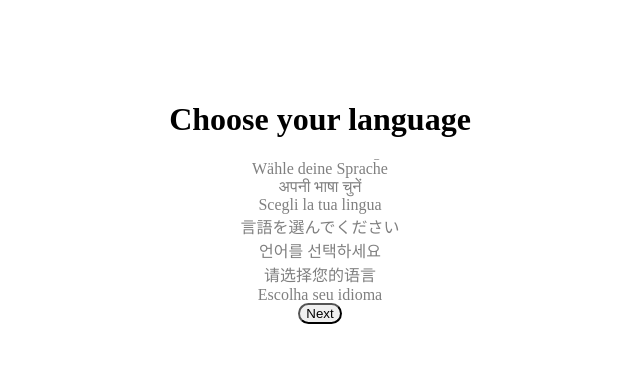
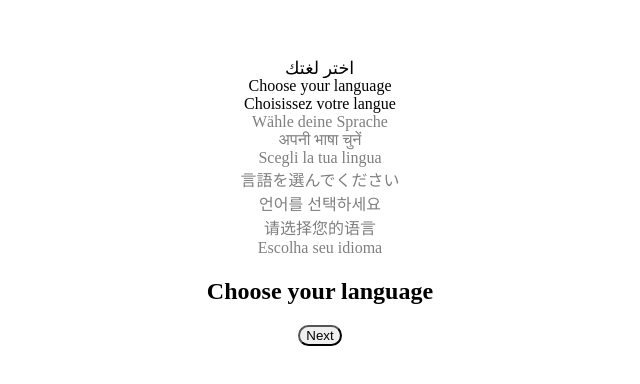
Before and after one commit to chri7im/qr-gospel, a Next.js app: page / in a window 1280 px wide. Shown: the part 206-590 px from the top of the page, without its empty margins (320-960 px from the left). Built offline with nearby package versions, Linux system fonts and the light colour scheme.

Commit message:
Implement iOS-style language picker with translated prompts, fix scrolling and over-scroll issues

```diff
--- a/app/page.tsx
+++ b/app/page.tsx
@@ -2,7 +2,9 @@
 
 import { useState, useEffect, useRef } from 'react';
 import Link from 'next/link';
-import { motion, useMotionValue, useTransform } from 'framer-motion';
+import {
+  motion, useMotionValue, useTransform, useSpring,
+} from 'framer-motion';
 import { Language, t } from './lib/translations.ts';
 
 export default function Home() {
@@ -26,12 +28,13 @@ export default function Home() {
 
   // Motion value for scroll position
   const y = useMotionValue(0);
-  const itemHeight = 48; // Height of each language item in pixels
-  const visibleItems = 3; // Number of visible items in the wheel
+  const springY = useSpring(y, { stiffness: 300, damping: 30 }); // Smooth scrolling
+  const itemHeight = 40; // Height of each language item in pixels
+  const visibleItems = 5; // Number of visible items in the wheel
   const totalHeight = languages.length * itemHeight;
 
   // Transform scroll position to select the closest language
-  const selectedIndex = useTransform(y, (value) => {
+  const selectedIndex = useTransform(springY, (value) => {
     const index = Math.round(-value / itemHeight);
     return Math.max(0, Math.min(languages.length - 1, index));
   });
@@ -45,10 +48,26 @@ export default function Home() {
     return () => unsubscribe();
   }, [selectedIndex, languages]);
 
-  // Debugging: Log rendering
+  // Handle wheel scrolling for desktop
   useEffect(() => {
-    console.log('Home component rendered, selectedLanguage:', selectedLanguage);
-  }, [selectedLanguage]);
+    const handleWheel = (e: WheelEvent) => {
+      e.preventDefault();
+      const delta = e.deltaY * 0.5; // Adjust scroll sensitivity
+      const newY = Math.min(0, Math.max(-totalHeight + itemHeight * visibleItems, y.get() - delta));
+      y.set(newY);
+    };
+
+    const wheelElement = wheelRef.current;
+    if (wheelElement) {
+      wheelElement.addEventListener('wheel', handleWheel, { passive: false });
+    }
+
+    return () => {
+      if (wheelElement) {
+        wheelElement.removeEventListener('wheel', handleWheel);
+      }
+    };
+  }, [y]);
 
   // Snap to nearest item on drag end
   const handleDragEnd = () => {
@@ -58,17 +77,26 @@ export default function Home() {
     y.set(snapY);
   };
 
+  // Debugging: Log rendering
+  useEffect(() => {
+    console.log('Home component rendered, selectedLanguage:', selectedLanguage);
+  }, [selectedLanguage]);
+
   return (
-    <div className="w-full h-screen flex flex-col items-center justify-center p-4">
-      <h1 className="text-2xl font-bold mb-6">{t('chooseLanguagePrompt', selectedLanguage)}</h1>
+    <div className="w-full h-screen flex flex-col items-center justify-center p-4 bg-gray-100">
       <div
-        className="relative w-80 h-[144px] overflow-hidden flex items-center justify-center bg-gray-200 rounded-lg"
+        className="relative w-80 h-[200px] bg-white rounded-lg shadow-lg overflow-hidden"
         style={{ perspective: 1000 }}
       >
+        {/* Gradient mask for fade effect */}
+        <div className="absolute inset-x-0 top-0 h-12 bg-gradient-to-b from-white to-transparent z-10" />
+        <div className="absolute inset-x-0 bottom-0 h-12 bg-gradient-to-t from-white to-transparent z-10" />
+        {/* Fixed highlight */}
+        <div className="absolute inset-x-0 top-[80px] h-10 bg-blue-100 border-y border-blue-300 z-0" />
         <motion.div
           ref={wheelRef}
           className="flex flex-col items-center"
-          style={{ y }}
+          style={{ y: springY }}
           drag="y"
           dragConstraints={{ top: -(totalHeight - itemHeight * visibleItems), bottom: 0 }}
           dragElastic={0.1}
@@ -78,10 +106,11 @@ export default function Home() {
           {languages.map((lang, index) => (
             <motion.div
               key={lang}
-              className="w-full h-12 flex items-center justify-center text-lg font-medium"
+              className="w-full h-10 flex items-center justify-center text-lg font-medium text-gray-800"
               style={{
-                opacity: selectedIndex.get() === index ? 1 : 0.5,
-                scale: selectedIndex.get() === index ? 1.2 : 1,
+                transform: `translateZ(${(selectedIndex.get() - index) * -20}px)`,
+                opacity: Math.abs(selectedIndex.get() - index) <= 2 ? 1 : 0.5,
+                scale: selectedIndex.get() === index ? 1.1 : 1,
                 transition: 'opacity 0.2s, scale 0.2s',
               }}
             >
@@ -90,9 +119,10 @@ export default function Home() {
           ))}
         </motion.div>
       </div>
+      <h2 className="text-xl font-bold mt-4">{t('chooseLanguagePrompt', selectedLanguage)}</h2>
       <Link href={`/about?lang=${selectedLanguage}`}>
         <button
-          className="mt-6 px-6 py-2 bg-blue-500 text-white rounded-full disabled:opacity-50"
+          className="mt-4 px-6 py-2 bg-blue-500 text-white rounded-full disabled:opacity-50"
           type="button"
           disabled={!selectedLanguage}
         >
```
